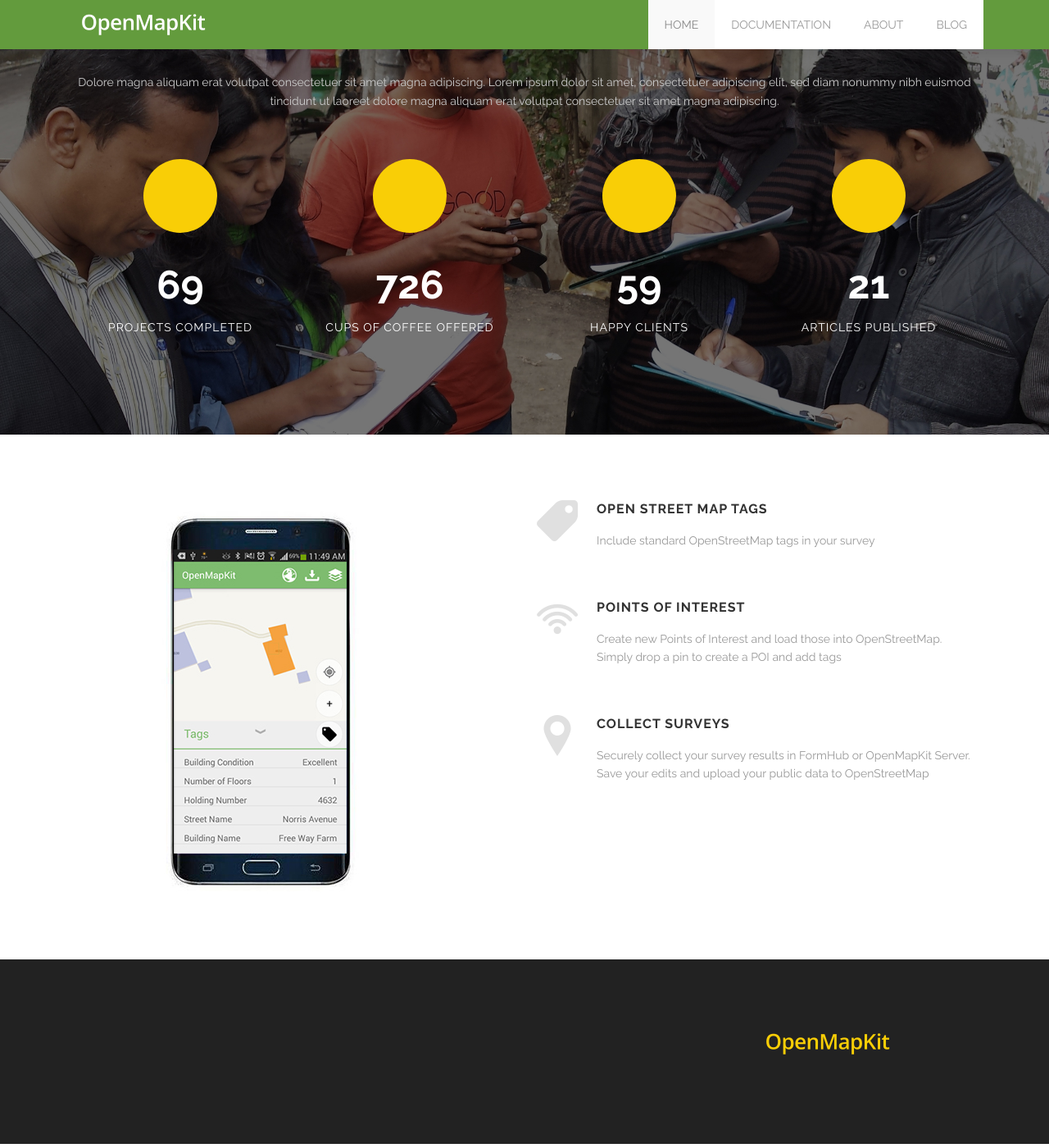
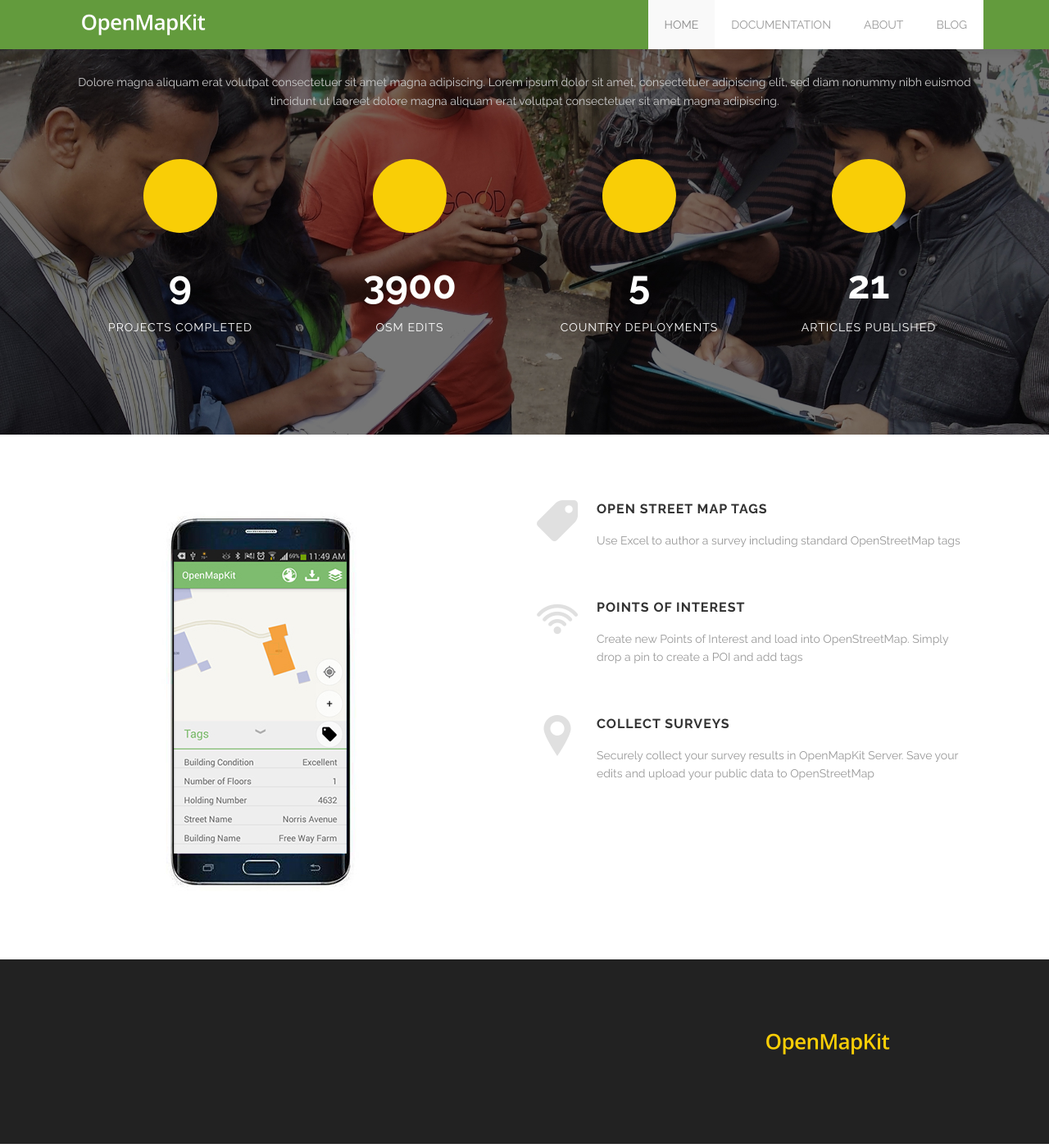
Before and after one commit to posm/OpenMapKitWebsite, a Jekyll site: the page built from index.html, in a window 1280 px wide and 1400 px high, scrolled down 1645 px. Shown: the whole window at 82% size. Built offline with Jekyll 4.4.1, drawn with Linux system fonts in a browser that asks for light colours.

Commit message:
more content tweaks

```diff
--- a/_data/index.json
+++ b/_data/index.json
@@ -107,37 +107,37 @@
     {
       "icon": "icon_label",
       "title": "Open Street Map Tags",
-      "desc": "Include standard OpenStreetMap tags  in your survey"
+      "desc": "Use Excel to author a survey including standard OpenStreetMap tags"
     },
     {
       "icon": "icon_wifi",
       "title": "Points of Interest",
-      "desc": "Create new Points of Interest and load those into OpenStreetMap. Simply drop a pin to create a POI and add tags"
+      "desc": "Create new Points of Interest and load into OpenStreetMap. Simply drop a pin to create a POI and add tags"
     },
     {
       "icon": "icon_mapPin",
       "title": "Collect Surveys",
-      "desc": "Securely collect your survey results in FormHub or OpenMapKit Server.   Save your edits and upload your public data to OpenStreetMap"
+      "desc": "Securely collect your survey results in OpenMapKit Server. Save your edits and upload your public data to OpenStreetMap"
     }
   ],
   "milestones": [
     {
       "icon": "folder-open",
       "from": 0,
-      "to": 69,
+      "to": 9,
       "title": "Projects Completed"
     },
     {
       "icon": "coffee",
       "from": 0,
-      "to": 726,
-      "title": "Cups of coffee offered"
+      "to": 3900,
+      "title": "OSM Edits"
     },
     {
       "icon": "thumbs-up",
       "from": 0,
-      "to": 59,
-      "title": "Happy clients"
+      "to": 5,
+      "title": "Country Deployments"
     },
     {
       "icon": "file-text",
```
